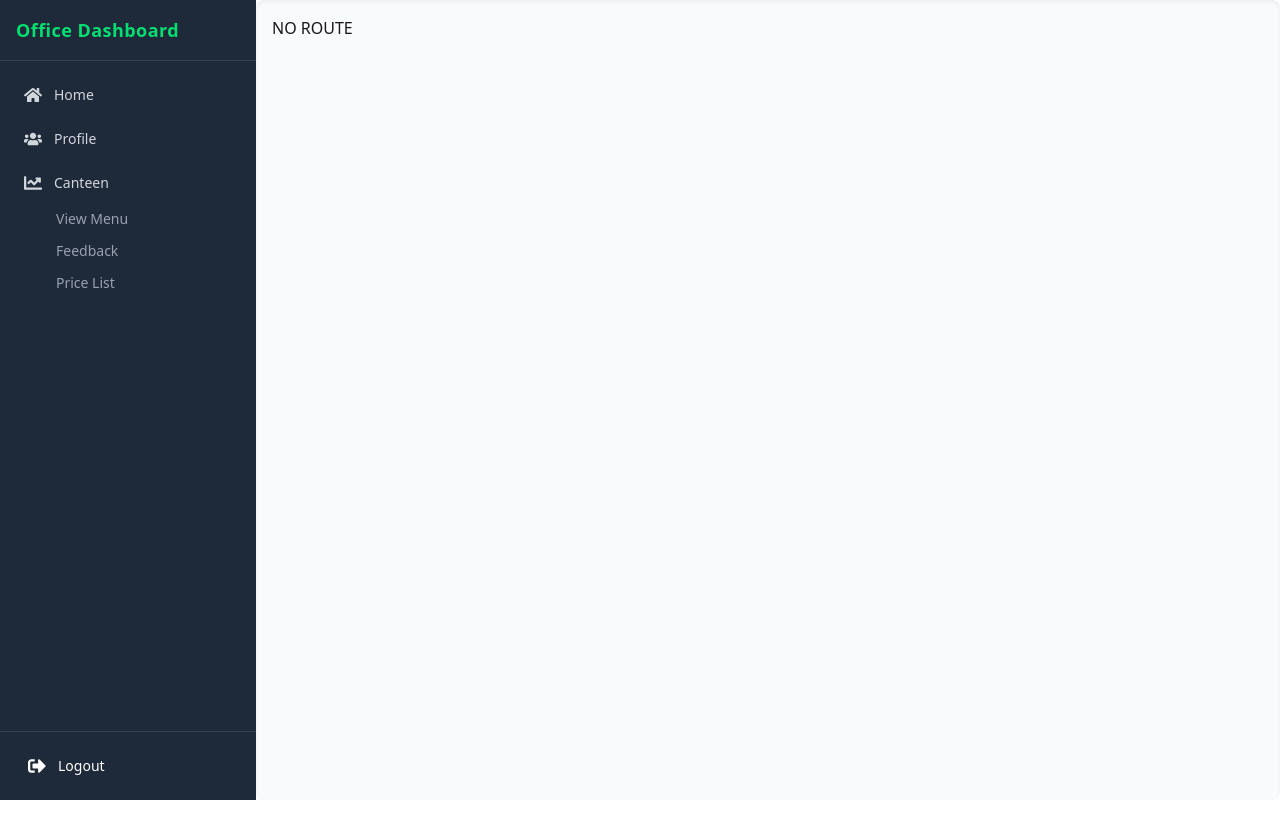
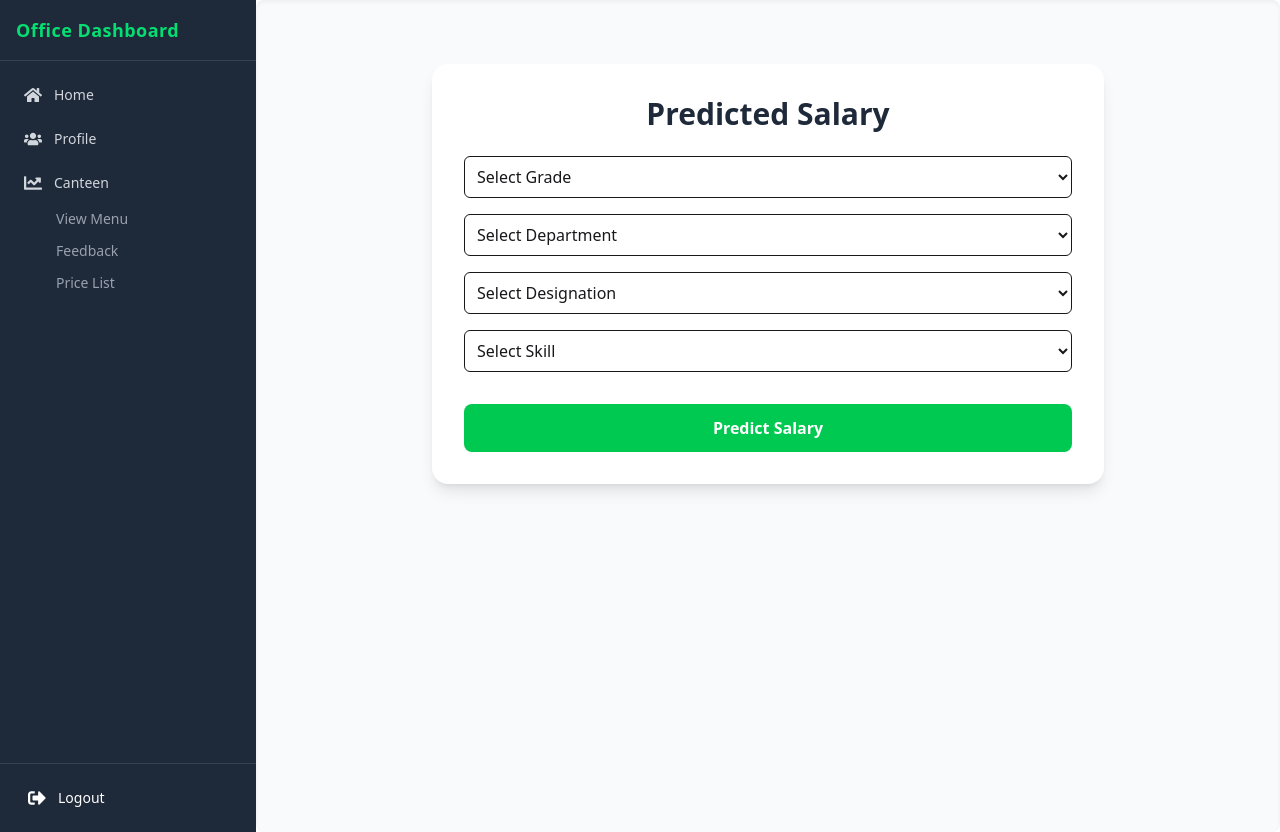
Before and after one commit to mdnishanchowdhury/office_management_system, a React (Vite) app in the folder frontend/: page /dashboard/predictedsalary in a window 1280 px wide. Before the commit the page ends 800 px from the top, so only its background shows below. Built offline with nearby package versions, Linux system fonts and the light colour scheme.

Commit message:
add Predicted Salary input form

```diff
--- a/frontend/src/Page/HR-Dashboard/DashoardMenu.jsx
+++ b/frontend/src/Page/HR-Dashboard/DashoardMenu.jsx
@@ -25,17 +25,10 @@ const DashboardMenu = ({ onLinkClick }) => {
       { path: "/", label: "Home", icon: <FaHome /> },
       { path: `${base}`, label: "Dashboard", icon: <FaChartLine /> },
       { path: `${base}/addEmployee`, label: "New Employee", icon: <FaUserPlus /> },
+      { path: `${base}/predictedsalary`, label: "Predicted Salary", icon: <FaUserPlus /> },
       { path: `${base}/allEmployee`, label: "All Employee", icon: <FaUsers /> },
-      {
-        path: `${base}/resignedPage`,
-        label: "Employee Resignation",
-        icon: <IoDocumentTextOutline />,
-      },
-      {
-        path: `${base}/employeeLeftPage`,
-        label: "Employee Leave List",
-        icon: <MdEventNote />,
-      },
+      {path: `${base}/resignedPage`,label: "Employee Resignation Req",icon: <IoDocumentTextOutline />,},
+      {path: `${base}/employeeLeftPage`,label: "Employee Resignation List",icon: <MdEventNote />,},
     ]
     : [
       { path: "/", label: "Home", icon: <FaHome /> },
--- /dev/null
+++ b/frontend/src/Page/HR-Dashboard/PredictedSalary/PredictedSalary.jsx
@@ -0,0 +1,149 @@
+import React, { useState } from "react";
+import Swal from "sweetalert2";
+
+const initialState = {
+    grade_id: "",
+    department_id: "",
+    designation_id: "",
+    skills: [],
+};
+
+const PredictedSalary = () => {
+    const [employee, setEmployee] = useState(initialState);
+
+    const inputClass =
+        "w-full border p-2 rounded-md focus:outline-none focus:ring-2 focus:ring-blue-400";
+
+    const handleChange = (e) => {
+        const { name, value } = e.target;
+        setEmployee((prev) => ({ ...prev, [name]: value }));
+    };
+
+    const handleAddSkill = (e) => {
+        const value = e.target.value;
+
+        if (value && !employee.skills.includes(value)) {
+            setEmployee((prev) => ({
+                ...prev,
+                skills: [...prev.skills, value],
+            }));
+        }
+
+        e.target.value = "";
+    };
+
+    const handleRemoveSkill = (skill) => {
+        setEmployee((prev) => ({
+            ...prev,
+            skills: prev.skills.filter((s) => s !== skill),
+        }));
+    };
+
+    const handleSubmit = (e) => {
+        e.preventDefault();
+
+        console.log("Submitted Data:", employee);
+
+        Swal.fire({
+            icon: "success",
+            title: "Success!",
+            text: "Salary prediction data submitted successfully.",
+        });
+
+        setEmployee(initialState);
+    };
+
+    return (
+        <div className="min-h-screen bg-gray-50 flex justify-center items-start py-12 px-4">
+            <div className="w-full max-w-2xl bg-white p-8 rounded-2xl shadow-lg">
+                <h2 className="text-3xl font-bold mb-6 text-center text-gray-800">
+                    Predicted Salary
+                </h2>
+
+                <form onSubmit={handleSubmit} className="space-y-4">
+                    {/* Grade */}
+                    <select
+                        name="grade_id"
+                        value={employee.grade_id}
+                        onChange={handleChange}
+                        className={inputClass}
+                        required
+                    >
+                        <option value="">Select Grade</option>
+                        <option value="1">Grade 1</option>
+                        <option value="2">Grade 2</option>
+                        <option value="3">Grade 3</option>
+                    </select>
+
+                    {/* Department */}
+                    <select
+                        name="department_id"
+                        value={employee.department_id}
+                        onChange={handleChange}
+                        className={inputClass}
+                        required
+                    >
+                        <option value="">Select Department</option>
+                        <option value="1">HR</option>
+                        <option value="2">IT</option>
+                        <option value="3">Accounts</option>
+                    </select>
+
+                    {/* Designation */}
+                    <select
+                        name="designation_id"
+                        value={employee.designation_id}
+                        onChange={handleChange}
+                        className={inputClass}
+                        required
+                    >
+                        <option value="">Select Designation</option>
+                        <option value="1">Junior Developer</option>
+                        <option value="2">Senior Developer</option>
+                        <option value="3">Manager</option>
+                    </select>
+
+                    {/* Skill select (one by one) */}
+                    <select
+                        onChange={handleAddSkill}
+                        className={inputClass}
+                    >
+                        <option value="">Select Skill</option>
+                        <option value="1">React</option>
+                        <option value="2">Node.js</option>
+                        <option value="3">Python</option>
+                        <option value="4">Django</option>
+                    </select>
+
+                    {/* Selected Skills */}
+                    <div className="flex flex-wrap gap-2">
+                        {employee.skills.map((skill) => (
+                            <span
+                                key={skill}
+                                className="bg-blue-100 text-blue-700 px-3 py-1 rounded-full flex items-center gap-2"
+                            >
+                                Skill {skill}
+                                <button
+                                    type="button"
+                                    onClick={() => handleRemoveSkill(skill)}
+                                    className="text-red-500 font-bold"
+                                >
+                                    ×
+                                </button>
+                            </span>
+                        ))}
+                    </div>
+
+                    <button
+                        type="submit"
+                        className="w-full bg-green-500 text-white py-3 rounded-lg font-semibold hover:bg-green-600"
+                    >
+                        Predict Salary
+                    </button>
+                </form>
+            </div>
+        </div>
+    );
+};
+
+export default PredictedSalary;
--- a/frontend/src/Routers/Router.jsx
+++ b/frontend/src/Routers/Router.jsx
@@ -17,6 +17,7 @@ import Contact from "../Page/Contact/Contact";
 import { ProtectedRoute } from "./ProtectedRoute/ProtectedRoute";
 import ResignedPage from "../Page/HR-Dashboard/ResignedPage/ResignedPage";
 import EmployeeLeftPage from "../Page/HR-Dashboard/EmployeeLeftPage";
+import PredictedSalary from "../Page/HR-Dashboard/PredictedSalary/PredictedSalary";
 
 export const router = createBrowserRouter([
   {
@@ -62,6 +63,10 @@ export const router = createBrowserRouter([
         element: <AddEmployee></AddEmployee>
       },
       {
+        path: "/dashboard/predictedsalary",
+        element: <PredictedSalary></PredictedSalary>
+      },
+      {
         path: "/dashboard/allEmployee",
         element: <AllEmployees></AllEmployees>
       },
```
